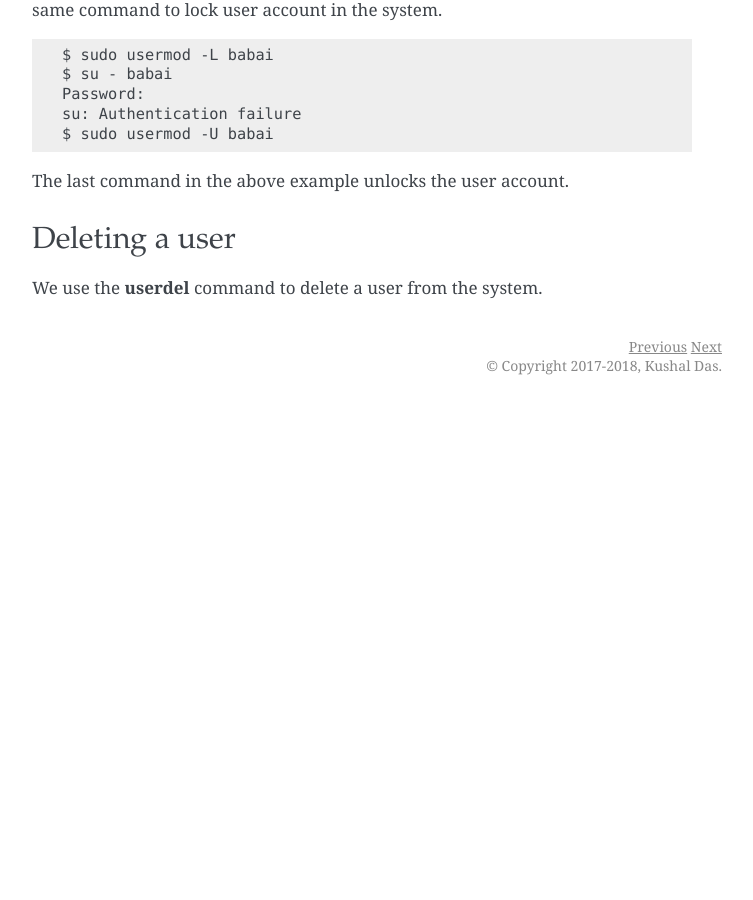
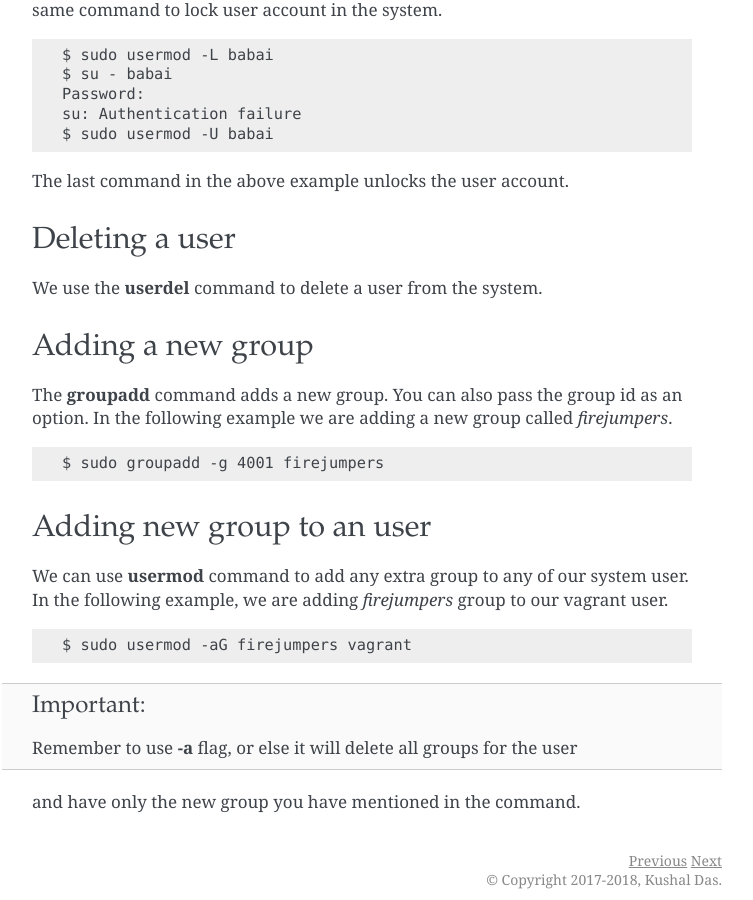
Before and after one commit to kushaldas/lym, a Sphinx documentation site: the page built from docs/users.rst, in a window 1280 px wide and 900 px high, scrolled down 3534 px. Shown: the whole window, without its empty margins (388-1141 px from the left). Built offline with Sphinx 7.4.7, drawn with Linux system fonts in a browser that asks for light colours; a script that is not in the unit is left out; before the commit the page ends 3939 px from its top, so only the background shows below that; some of the changed text lies outside the part shown.

Commit message:
Adds group commands

```diff
--- a/docs/users.rst
+++ b/docs/users.rst
@@ -207,3 +207,34 @@ Deleting a user
 ----------------
 
 We use the **userdel** command to delete a user from the system.
+
+
+.. index:: groupadd
+
+Adding a new group
+-------------------
+
+
+The **groupadd** command adds a new group. You can also pass the group id as
+an option. In the following example we are adding a new group called *firejumpers*.
+
+::
+
+    $ sudo groupadd -g 4001 firejumpers
+
+
+.. index:: usermod
+
+Adding new group to an user
+----------------------------
+
+We can use **usermod** command to add any extra group to any of our system user.
+In the following example, we are adding *firejumpers* group to our vagrant user.
+
+::
+
+    $ sudo usermod -aG firejumpers vagrant
+
+
+.. important:: Remember to use **-a** flag, or else it will delete all groups for the user
+and have only the new group you have mentioned in the command.
```
